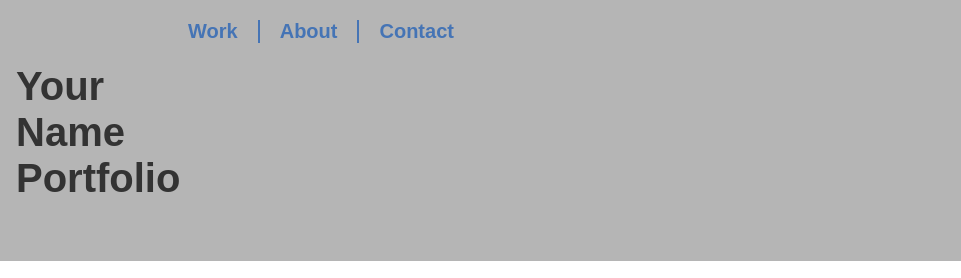
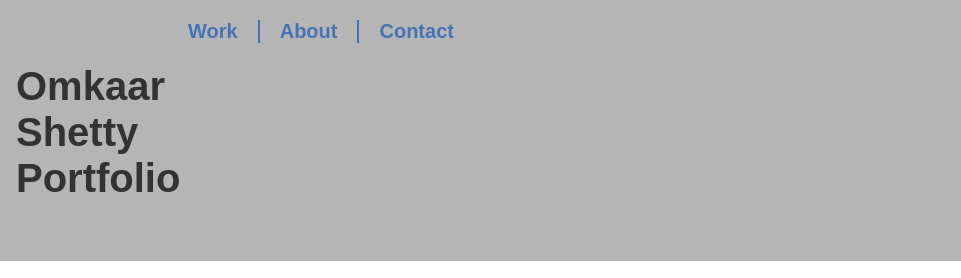
Before and after one commit to Omicarr/portfolio, a plain HTML site: page index.html in a window 1280 px wide. Shown: the top 278 px of the page, 319-1280 px from the left. Drawn offline with nearby package versions, Linux system fonts and the light colour scheme.

Commit message:
PES2UG22CS377

```diff
--- a/index.html
+++ b/index.html
@@ -38,7 +38,7 @@
         <div class="wrapper">
 
 			<div class="logo-container">
-				<h1>Your<br>Name<br>Portfolio</h1>
+				<h1>Omkaar<br>Shetty<br>Portfolio</h1>
 
 				<!-- ------------------------------------------------------
 				Note that the image of the logo is linked to the home page.
```
